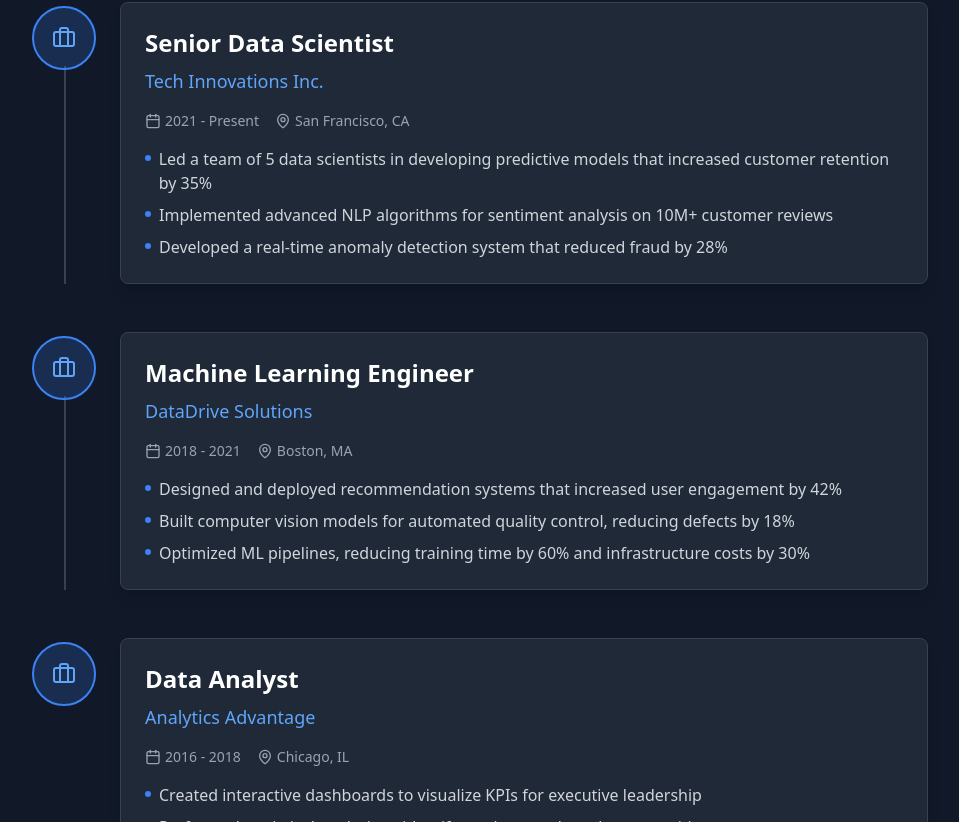
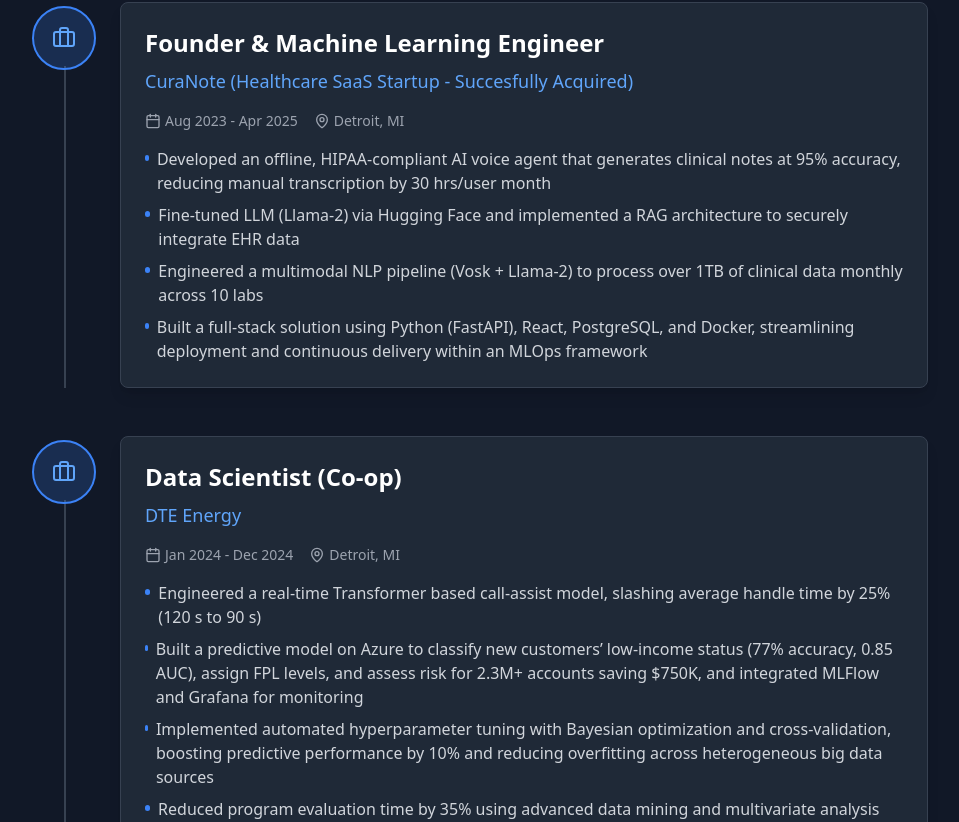
Before and after one commit to naitik2314/Portfolio-website, a React app: page / in a window 1280 px wide. Shown: the part 978-1800 px from the top of the page, without its empty margins (160-1119 px from the left). Built offline with nearby package versions, Linux system fonts and the light colour scheme; the HTML template or start-up script is replaced by a standard one.

Commit message:
Updated Experience

```diff
--- a/src/components/Experience.tsx
+++ b/src/components/Experience.tsx
@@ -2,23 +2,29 @@
 import { motion, useInView } from 'framer-motion';
 import { BriefcaseIcon, CalendarIcon, MapPinIcon } from 'lucide-react';
 const experiences = [{
-  title: 'Senior Data Scientist',
-  company: 'Tech Innovations Inc.',
-  duration: '2021 - Present',
-  location: 'San Francisco, CA',
-  description: ['Led a team of 5 data scientists in developing predictive models that increased customer retention by 35%', 'Implemented advanced NLP algorithms for sentiment analysis on 10M+ customer reviews', 'Developed a real-time anomaly detection system that reduced fraud by 28%']
+  title: 'Founder & Machine Learning Engineer',
+  company: 'CuraNote (Healthcare SaaS Startup - Succesfully Acquired)',
+  duration: 'Aug 2023 - Apr 2025',
+  location: 'Detroit, MI',
+  description: ['Developed an offline, HIPAA-compliant AI voice agent that generates clinical notes at 95% accuracy, reducing manual transcription by 30 hrs/user month ', 'Fine-tuned LLM (Llama-2) via Hugging Face and implemented a RAG architecture to securely integrate EHR data', 'Engineered a multimodal NLP pipeline (Vosk + Llama-2) to process over 1TB of clinical data monthly across 10 labs', 'Built a full-stack solution using Python (FastAPI), React, PostgreSQL, and Docker, streamlining deployment and continuous delivery within an MLOps framework']
 }, {
-  title: 'Machine Learning Engineer',
-  company: 'DataDrive Solutions',
-  duration: '2018 - 2021',
-  location: 'Boston, MA',
-  description: ['Designed and deployed recommendation systems that increased user engagement by 42%', 'Built computer vision models for automated quality control, reducing defects by 18%', 'Optimized ML pipelines, reducing training time by 60% and infrastructure costs by 30%']
+  title: 'Data Scientist (Co-op)',
+  company: 'DTE Energy',
+  duration: 'Jan 2024 - Dec 2024',
+  location: 'Detroit, MI',
+  description: ['Engineered a real-time Transformer based call-assist model, slashing average handle time by 25% (120 s to 90 s)', 'Built a predictive model on Azure to classify new customers’ low-income status (77% accuracy, 0.85 AUC), assign FPL levels, and assess risk for 2.3M+ accounts saving $750K, and integrated MLFlow and Grafana for monitoring', 'Implemented automated hyperparameter tuning with Bayesian optimization and cross-validation, boosting predictive performance by 10% and reducing overfitting across heterogeneous big data sources', 'Reduced program evaluation time by 35% using advanced data mining and multivariate analysis with Pandas and SQL', 'Designed and automated robust Databricks ETL pipelines integrating 50+ SAP workflows, achieving 99.9% reliability', 'Processed 100GB/hr speech data with PySpark, cutting support calls by 10K+ and visualizing insights in Power BI']
+}, {
+  title: 'Associate Machine Learning Engineer',
+  company: 'Nylex Group',
+  duration: 'Jan 2021 - Oct 2022',
+  location: 'Mumbai, MH',
+  description: ['Deployed a TensorFlow LSTM delivery-forecast model on AWS, achieving 93% accuracy and improving supply chain', 'Engineered a real-time computer vision system using PyTorch on AWS that cut workplace injuries by 43%', 'Managed the deployment of 15+ production ML models on AWS using Kubernetes, achieving 99.8% uptime through robust lifecycle management and Git-based version control']
 }, {
   title: 'Data Analyst',
-  company: 'Analytics Advantage',
-  duration: '2016 - 2018',
-  location: 'Chicago, IL',
-  description: ['Created interactive dashboards to visualize KPIs for executive leadership', 'Performed statistical analysis to identify market trends and opportunities', 'Automated reporting processes, saving 15 hours of manual work per week']
+  company: 'Nylex Group',
+  duration: 'Nov 2019 - Dec 2020',
+  location: 'Mumbai, MH',
+  description: ['Conducted statistical analysis - including regression, ANOVA, and hypothesis testing - on 1 M+ records, boosting forecast accuracy by 18% and reducing planning errors by 22%', 'Developed predictive models (linear regression, decision trees) to forecast KPIs, improving accuracy by 15% and cutting inventory overhead by INR 20M', 'Optimized SQL queries; redesigned database schemas for a multi-source data warehouse, reducing query times by 50%']
 }];
 const Experience = () => {
   const ref = useRef(null);
```
